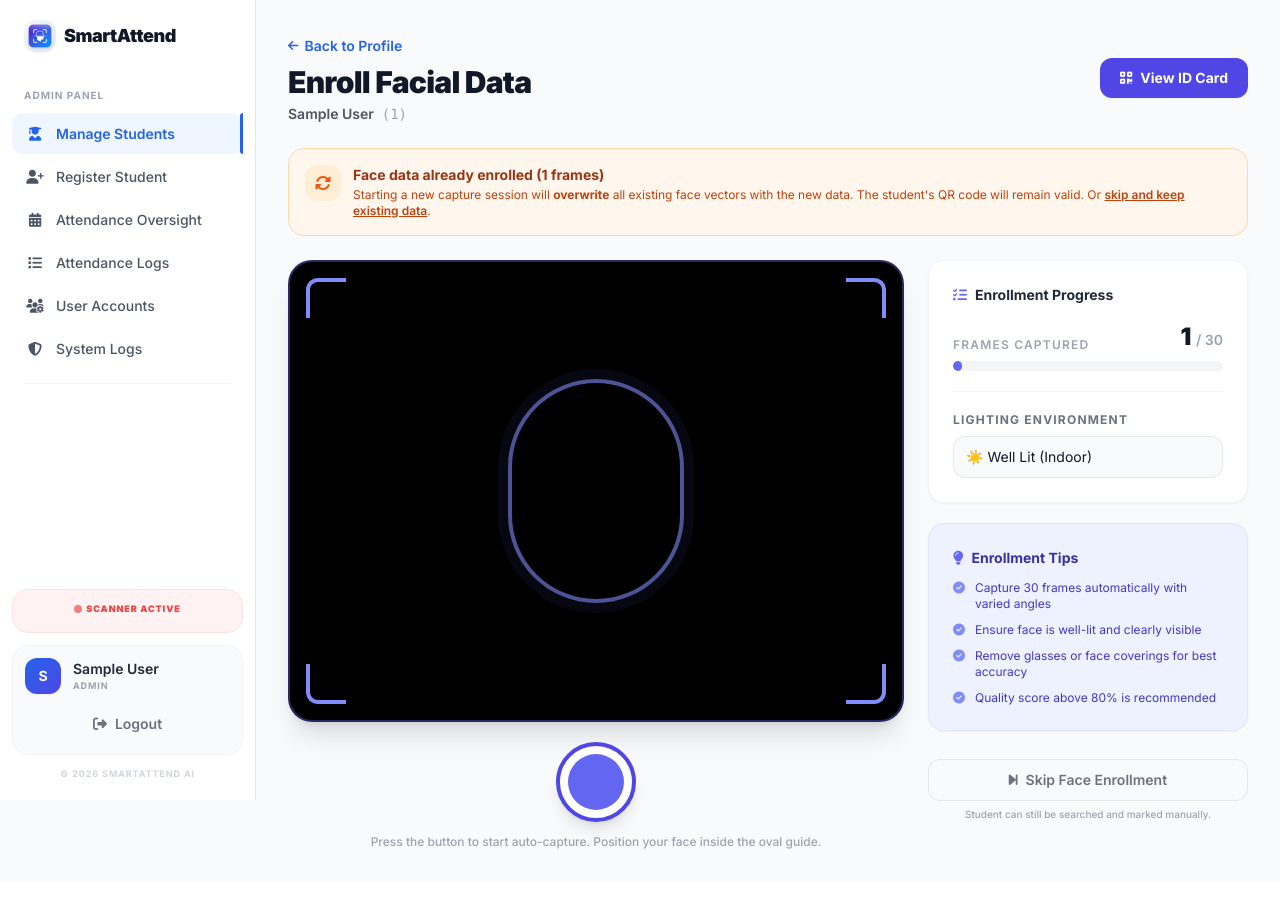
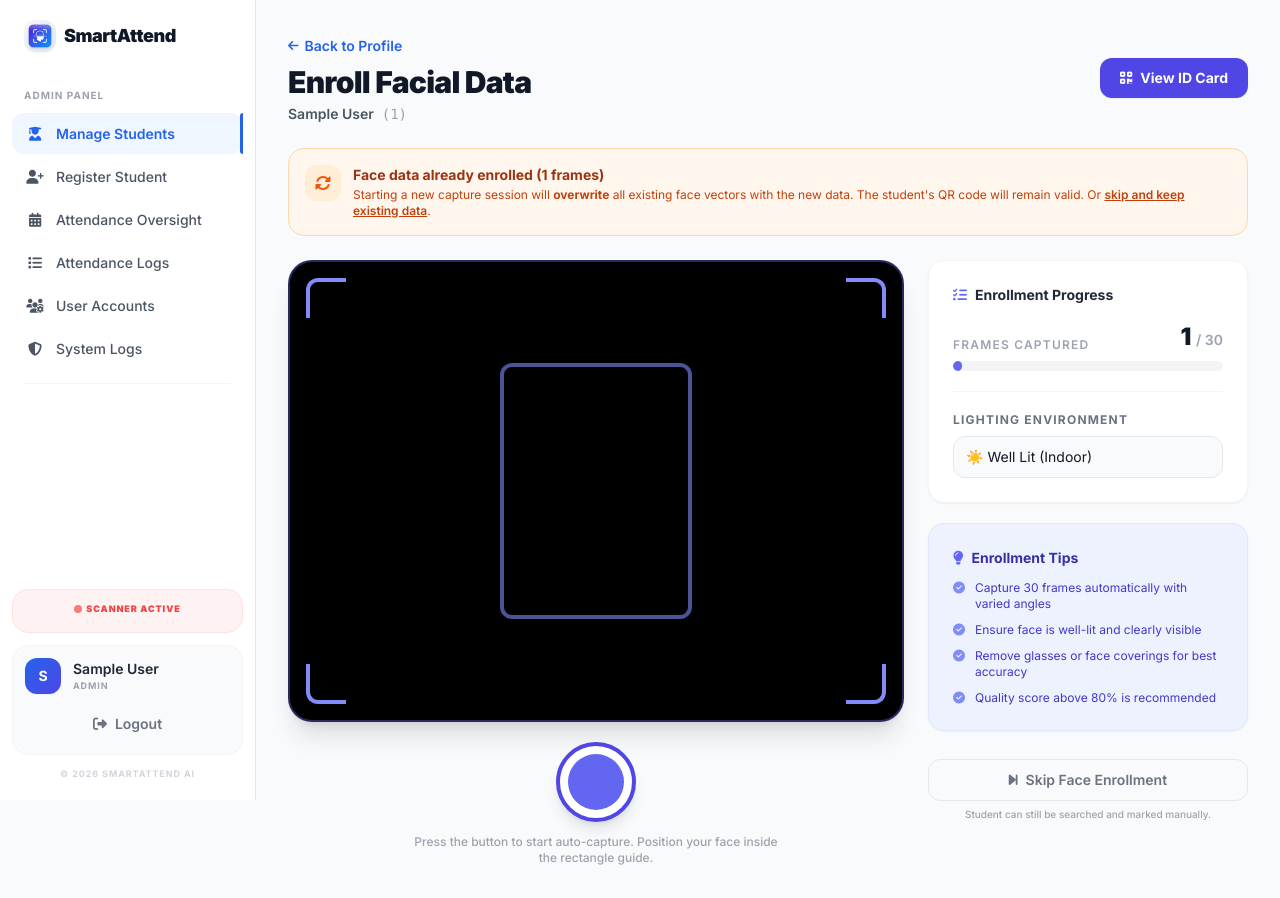
Before and after one commit to trinath06183/facial_attendance_V2, a Django app: page /students/00000000-0000-0000-0000-000000000001/enroll/ in a window 1280 px wide. Before the commit the page ends 849 px from the top, so only its background shows below. Run offline with Django 4.2, Linux system fonts and the light colour scheme; a user stored in the database is signed in; tables that the repository leaves empty hold one stand-in row (values such as "Sample post"); some libraries are stand-ins or nearby versions.

Commit message:
UI: Add face tracking box

```diff
--- a/apps/students/face_pipeline.py
+++ b/apps/students/face_pipeline.py
@@ -92,15 +92,16 @@ def detect_and_embed(image_bytes: bytes) -> dict:
 
     face = faces[0]
     confidence = float(face[-1])
+    face_box = [float(face[0]), float(face[1]), float(face[2]), float(face[3])]
 
     if confidence < 0.75:
-        return {'success': False, 'error': 'LOW_CONFIDENCE', 'image_hash': image_hash}
+        return {'success': False, 'error': 'LOW_CONFIDENCE', 'image_hash': image_hash, 'face_box': face_box}
 
     # Laplacian blur check
     gray = cv2.cvtColor(bgr, cv2.COLOR_BGR2GRAY)
     lap_var = cv2.Laplacian(gray, cv2.CV_64F).var()
     if lap_var < 60:
-        return {'success': False, 'error': 'BLUR_DETECTED', 'image_hash': image_hash}
+        return {'success': False, 'error': 'BLUR_DETECTED', 'image_hash': image_hash, 'face_box': face_box}
 
     aligned = _recognizer.alignCrop(bgr, face)
     raw_feature = _recognizer.feature(aligned)
@@ -115,6 +116,7 @@ def detect_and_embed(image_bytes: bytes) -> dict:
         'vector': vec,
         'quality_score': round(confidence, 4),
         'image_hash': image_hash,
+        'face_box': face_box,
     }
 
 
--- a/apps/students/views.py
+++ b/apps/students/views.py
@@ -143,7 +143,7 @@ def upload_face_frame(request, pk):
     result = detect_and_embed(image_bytes)
 
     if not result['success']:
-        return JsonResponse({'success': False, 'error': result['error']})
+        return JsonResponse({'success': False, 'error': result['error'], 'face_box': result.get('face_box')})
 
     # Overwrite mode: clear all existing active embeddings before the first new frame
     overwrite = request.GET.get('overwrite') == '1'
@@ -178,6 +178,7 @@ def upload_face_frame(request, pk):
         'success': True,
         'embedding_count': student.embedding_count,
         'quality_score': result['quality_score'],
+        'face_box': result.get('face_box'),
     })
 
 
--- a/templates/students/enroll_face.html
+++ b/templates/students/enroll_face.html
@@ -16,6 +16,9 @@
         100% { opacity: 0; }
     }
     .flash-overlay { animation: capture-flash 0.4s ease-out forwards; }
+
+    .box-success { border-color: #10B981 !important; box-shadow: 0 0 15px rgba(16, 185, 129, 0.5) !important; }
+    .box-error { border-color: #EF4444 !important; box-shadow: 0 0 15px rgba(239, 68, 68, 0.5) !important; }
 </style>
 {% endblock %}
 
@@ -62,18 +65,23 @@
 <div class="grid grid-cols-1 lg:grid-cols-[1fr_320px] gap-6">
 
     <!-- Camera Column -->
-    <div>
+    <div class="flex flex-col items-center">
         <!-- Camera Box -->
-        <div class="relative bg-black rounded-3xl overflow-hidden shadow-xl border-2 border-indigo-500/40" style="aspect-ratio: 4/3;">
+        <div class="relative bg-black rounded-3xl overflow-hidden shadow-xl border-2 border-indigo-500/40 w-full max-w-2xl" style="aspect-ratio: 4/3;">
             <!-- Scanner corners -->
             <div class="absolute top-4 left-4 w-10 h-10 border-t-4 border-l-4 border-indigo-400 rounded-tl-xl z-20" aria-hidden="true"></div>
             <div class="absolute top-4 right-4 w-10 h-10 border-t-4 border-r-4 border-indigo-400 rounded-tr-xl z-20" aria-hidden="true"></div>
             <div class="absolute bottom-4 left-4 w-10 h-10 border-b-4 border-l-4 border-indigo-400 rounded-bl-xl z-20" aria-hidden="true"></div>
             <div class="absolute bottom-4 right-4 w-10 h-10 border-b-4 border-r-4 border-indigo-400 rounded-br-xl z-20" aria-hidden="true"></div>
 
-            <!-- Face guide oval -->
-            <div class="absolute inset-0 flex items-center justify-center pointer-events-none z-10" aria-hidden="true">
-                <div class="w-44 h-56 border-4 border-indigo-400/60 rounded-full face-guide-ring"></div>
+            <!-- Face guide bounding box instead of oval -->
+            <div class="absolute inset-0 pointer-events-none z-10" aria-hidden="true">
+                <div id="face-box" class="absolute top-1/2 left-1/2 -translate-x-1/2 -translate-y-1/2 w-48 h-64 border-4 border-indigo-400/60 rounded-xl transition-all duration-300">
+                    <!-- Dynamic accuracy badge -->
+                    <div id="accuracy-badge" class="absolute -top-7 left-1/2 -translate-x-1/2 px-3 py-1 bg-gray-900/80 text-white text-xs font-bold rounded-full opacity-0 transition-opacity shadow-sm whitespace-nowrap">
+                        Accuracy: <span id="accuracy-val">0</span>%
+                    </div>
+                </div>
             </div>
 
             <!-- Flash overlay (shown on capture) -->
@@ -93,8 +101,8 @@
                 <span class="absolute inset-2 rounded-full bg-indigo-500 group-hover:bg-indigo-600 transition-colors"></span>
             </button>
         </div>
-        <p class="text-center text-xs text-gray-400 mt-3 font-medium">
-            Press the button to start auto-capture. Position your face inside the oval guide.
+        <p class="text-center text-xs text-gray-400 mt-3 font-medium max-w-sm">
+            Press the button to start auto-capture. Position your face inside the rectangle guide.
         </p>
     </div>
 
@@ -297,6 +305,36 @@
             })
             .then(res => res.json())
             .then(data => {
+                const faceBoxEl = document.getElementById('face-box');
+                const accuracyBadge = document.getElementById('accuracy-badge');
+                const accuracyVal = document.getElementById('accuracy-val');
+
+                if (faceBoxEl) {
+                    if (data.face_box) {
+                        const [fx, fy, fw, fh] = data.face_box;
+                        const vW = webcamEl.videoWidth || 640;
+                        const vH = webcamEl.videoHeight || 480;
+                        const mirroredX = vW - (fx + fw);
+
+                        const padX = fw * 0.15;
+                        const padY = fh * 0.15;
+                        const leftPct = Math.max(0, ((mirroredX - padX) / vW) * 100);
+                        const topPct = Math.max(0, ((fy - padY) / vH) * 100);
+                        const widthPct = Math.min(100 - leftPct, ((fw + padX * 2) / vW) * 100);
+                        const heightPct = Math.min(100 - topPct, ((fh + padY * 2) / vH) * 100);
+
+                        faceBoxEl.classList.remove('top-1/2', 'left-1/2', '-translate-x-1/2', '-translate-y-1/2', 'w-48', 'h-64');
+                        faceBoxEl.style.left = `${leftPct}%`;
+                        faceBoxEl.style.top = `${topPct}%`;
+                        faceBoxEl.style.width = `${widthPct}%`;
+                        faceBoxEl.style.height = `${heightPct}%`;
+                    } else if (!isAutoCapturing || data.error == 'NO_FACE_DETECTED') {
+                        // Reset to center if stopped or completely lost
+                        faceBoxEl.style = "";
+                        faceBoxEl.classList.add('top-1/2', 'left-1/2', '-translate-x-1/2', '-translate-y-1/2', 'w-48', 'h-64');
+                    }
+                }
+
                 if (data.success) {
                     // After first successful overwrite-upload, reset UI counter & flags
                     if (firstCapture) {
@@ -306,18 +344,39 @@
                         updateProgress(0);
                         doneSection.classList.add('hidden');
                     }
-                    showFeedback(`✓ Captured! Quality: ${(data.quality_score * 100).toFixed(1)}%`, "success");
+
+                    const score = (data.quality_score * 100).toFixed(1);
+                    showFeedback(`✓ Captured! Quality: ${score}%`, "success");
                     updateProgress(data.embedding_count);
+
+                    if (faceBoxEl) {
+                        faceBoxEl.classList.remove('box-error', 'border-indigo-400/60');
+                        faceBoxEl.classList.add('box-success');
+                    }
+                    if (accuracyBadge && accuracyVal) {
+                        accuracyVal.textContent = score;
+                        accuracyBadge.classList.remove('opacity-0');
+                        accuracyBadge.classList.add('opacity-100');
+                    }
                 } else {
                     // Show the error reason on failed frames
                     const errMap = {
-                        'NO_FACE_DETECTED': 'No face detected. Center your face in the oval.',
+                        'NO_FACE_DETECTED': 'No face detected. Center your face in the rectangle.',
                         'MULTIPLE_FACES':   'Multiple faces detected. Only one person should be in frame.',
                         'LOW_CONFIDENCE':   'Face too far or unclear. Move closer.',
                         'BLUR_DETECTED':    'Image is blurry. Hold still.',
                         'DUPLICATE_FRAME':  'Duplicate frame — skipping.',
                     };
                     showFeedback(errMap[data.error] || data.error, 'error');
+
+                    if (faceBoxEl) {
+                        faceBoxEl.classList.remove('box-success', 'border-indigo-400/60');
+                        faceBoxEl.classList.add('box-error');
+                    }
+                    if (accuracyBadge) {
+                        accuracyBadge.classList.remove('opacity-100');
+                        accuracyBadge.classList.add('opacity-0');
+                    }
                 }
             })
             .catch(() => {})
@@ -332,6 +391,9 @@
 
     // ── Capture on Click ───────────────────────────
     captureBtn.addEventListener('click', () => {
+        const faceBoxEl = document.getElementById('face-box');
+        const accuracyBadge = document.getElementById('accuracy-badge');
+
         if (!isAutoCapturing) {
             isAutoCapturing = true;
             captureBtn.innerHTML = '<span class="absolute inset-2 rounded-full bg-red-500 transition-colors"></span><i class="fas fa-stop inset-0 absolute flex items-center justify-center text-white"></i>';
@@ -341,6 +403,17 @@
             isAutoCapturing = false;
             captureBtn.innerHTML = '<span class="absolute inset-2 rounded-full bg-indigo-500 group-hover:bg-indigo-600 transition-colors"></span>';
             captureBtn.classList.remove('animate-pulse');
+
+            if (faceBoxEl) {
+                faceBoxEl.classList.remove('box-success', 'box-error');
+                faceBoxEl.classList.add('border-indigo-400/60');
+                faceBoxEl.style = "";
+                faceBoxEl.classList.add('top-1/2', 'left-1/2', '-translate-x-1/2', '-translate-y-1/2', 'w-48', 'h-64');
+            }
+            if (accuracyBadge) {
+                accuracyBadge.classList.remove('opacity-100');
+                accuracyBadge.classList.add('opacity-0');
+            }
         }
     });
 
```
